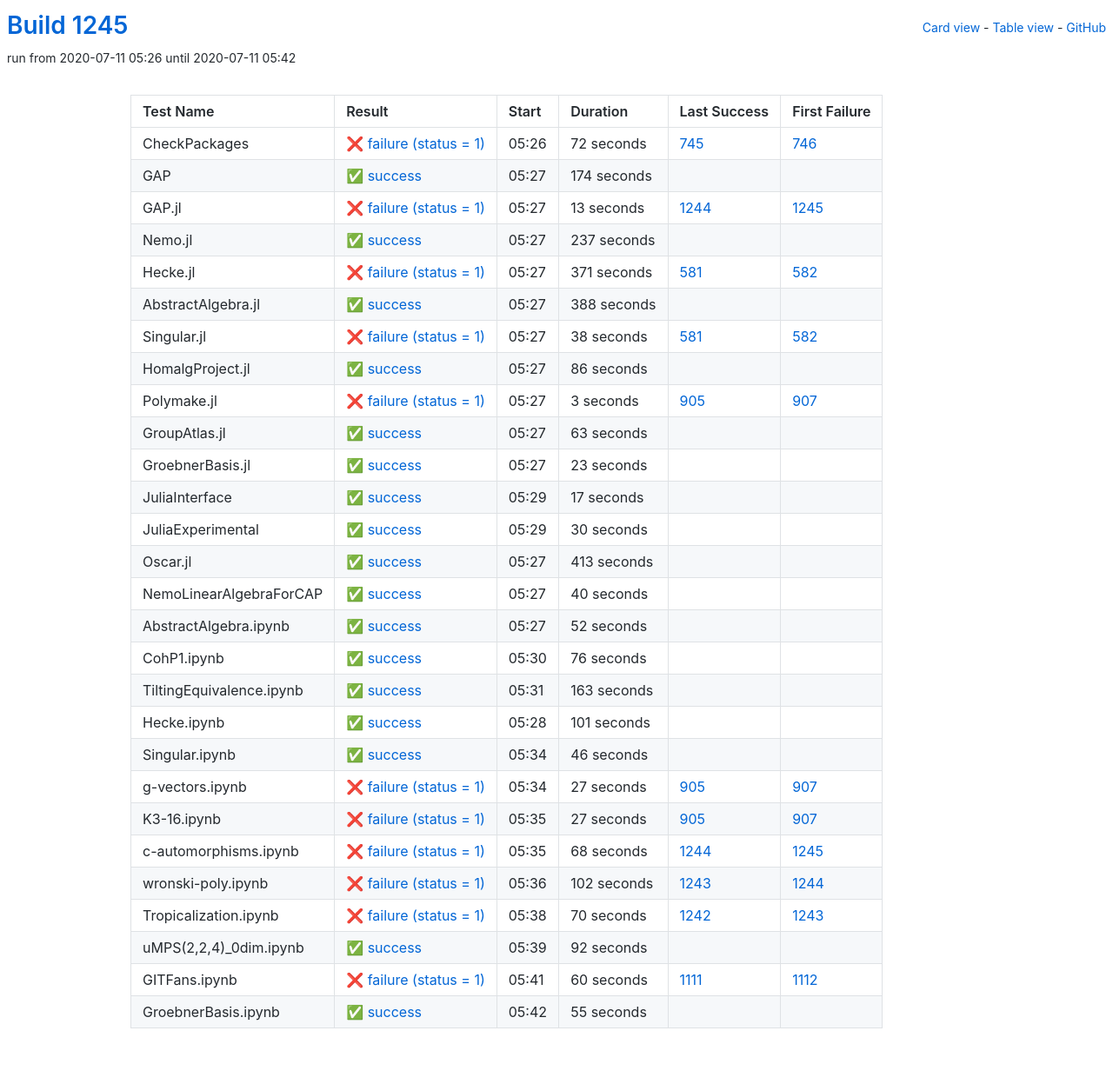
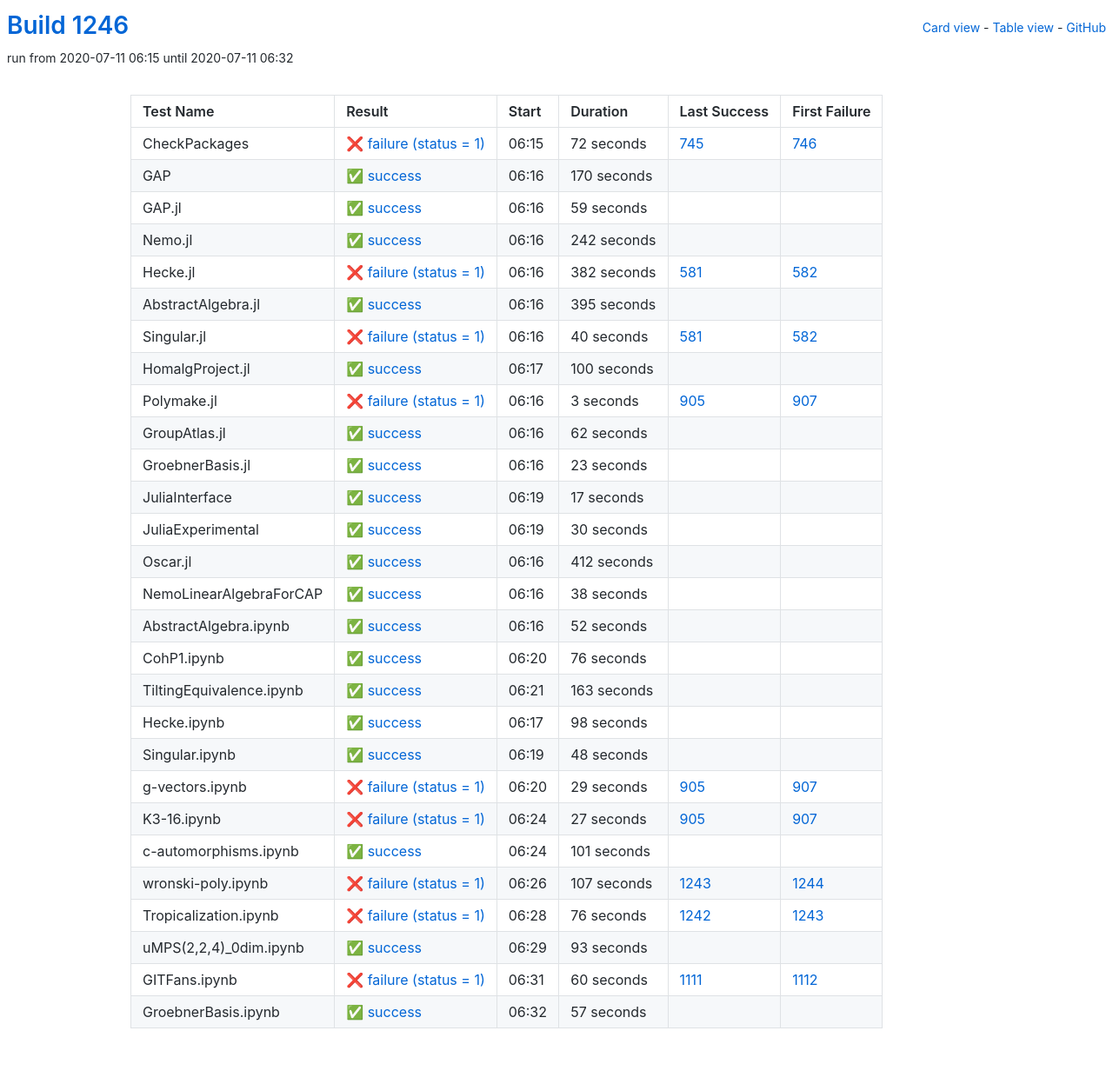
Before and after one commit to oscar-system/oscar-ci-status-1.4, a Jekyll site: the page built from table.html, in a window 1280 px wide. Shown: the whole page at 87% size. Built offline with Jekyll 4.4.1, drawn with Linux system fonts in a browser that asks for light colours.

Commit message:
Build #1246

```diff
--- a/_data/ci.yml
+++ b/_data/ci.yml
@@ -1,6 +1,6 @@
 ---
-build: 1245
-build_url: https://oscarci.mathematik.uni-kl.de/job/oscar-julia-1.4/1245/
+build: 1246
+build_url: https://oscarci.mathematik.uni-kl.de/job/oscar-julia-1.4/1246/
 job: oscar-julia-1.4
 organization: oscar-system
 repo: oscar-ci-status-1.4
@@ -8,8 +8,8 @@ repourl: https://github.com/oscar-system/oscar-ci-status-1.4
 tests:
 - name: CheckPackages
   id: checkpackages
-  log: https://oscarci.mathematik.uni-kl.de/job/oscar-julia-1.4/1245/artifact/logs/build-1245/CheckPackages.log
-  start: 2020-07-11 05:26
+  log: https://oscarci.mathematik.uni-kl.de/job/oscar-julia-1.4/1246/artifact/logs/build-1246/CheckPackages.log
+  start: 2020-07-11 06:15
   success: false
   exitcode: 1
   status: failure
@@ -20,92 +20,92 @@ tests:
   first_failure_url: https://oscarci.mathematik.uni-kl.de/job/oscar-julia-1.4/746/
 - name: GAP
   id: gap
-  log: https://oscarci.mathematik.uni-kl.de/job/oscar-julia-1.4/1245/artifact/logs/build-1245/GAP.log
-  start: 2020-07-11 05:27
+  log: https://oscarci.mathematik.uni-kl.de/job/oscar-julia-1.4/1246/artifact/logs/build-1246/GAP.log
+  start: 2020-07-11 06:16
   success: true
   exitcode: 0
   status: success
-  duration: 174
+  duration: 170
   last_success: false
   last_success_url:
   first_failure: false
   first_failure_url:
 - name: GAP.jl
   id: gap-jl
-  log: https://oscarci.mathematik.uni-kl.de/job/oscar-julia-1.4/1245/artifact/logs/build-1245/GAP.jl.log
-  start: 2020-07-11 05:27
-  success: false
-  exitcode: 1
-  status: failure
-  duration: 13
-  last_success: 1244
-  last_success_url: https://oscarci.mathematik.uni-kl.de/job/oscar-julia-1.4/1244/
-  first_failure: 1245
-  first_failure_url: https://oscarci.mathematik.uni-kl.de/job/oscar-julia-1.4/1245/
-- name: Nemo.jl
-  id: nemo-jl
-  log: https://oscarci.mathematik.uni-kl.de/job/oscar-julia-1.4/1245/artifact/logs/build-1245/Nemo.jl.log
-  start: 2020-07-11 05:27
+  log: https://oscarci.mathematik.uni-kl.de/job/oscar-julia-1.4/1246/artifact/logs/build-1246/GAP.jl.log
+  start: 2020-07-11 06:16
   success: true
   exitcode: 0
   status: success
-  duration: 237
+  duration: 59
+  last_success: false
+  last_success_url:
+  first_failure: false
+  first_failure_url:
+- name: Nemo.jl
+  id: nemo-jl
+  log: https://oscarci.mathematik.uni-kl.de/job/oscar-julia-1.4/1246/artifact/logs/build-1246/Nemo.jl.log
+  start: 2020-07-11 06:16
+  success: true
+  exitcode: 0
+  status: success
+  duration: 242
   last_success: false
   last_success_url:
   first_failure: false
   first_failure_url:
 - name: Hecke.jl
   id: hecke-jl
-  log: https://oscarci.mathematik.uni-kl.de/job/oscar-julia-1.4/1245/artifact/logs/build-1245/Hecke.jl.log
-  start: 2020-07-11 05:27
+  log: https://oscarci.mathematik.uni-kl.de/job/oscar-julia-1.4/1246/artifact/logs/build-1246/Hecke.jl.log
+  start: 2020-07-11 06:16
   success: false
   exitcode: 1
   status: failure
-  duration: 371
+  duration: 382
   last_success: 581
   last_success_url: https://oscarci.mathematik.uni-kl.de/job/oscar-julia-1.4/581/
   first_failure: 582
   first_failure_url: https://oscarci.mathematik.uni-kl.de/job/oscar-julia-1.4/582/
 - name: AbstractAlgebra.jl
   id: abstractalgebra-jl
-  log: https://oscarci.mathematik.uni-kl.de/job/oscar-julia-1.4/1245/artifact/logs/build-1245/AbstractAlgebra.jl.log
-  start: 2020-07-11 05:27
+  log: https://oscarci.mathematik.uni-kl.de/job/oscar-julia-1.4/1246/artifact/logs/build-1246/AbstractAlgebra.jl.log
+  start: 2020-07-11 06:16
   success: true
   exitcode: 0
   status: success
-  duration: 388
+  duration: 395
   last_success: false
   last_success_url:
   first_failure: false
   first_failure_url:
 - name: Singular.jl
   id: singular-jl
-  log: https://oscarci.mathematik.uni-kl.de/job/oscar-julia-1.4/1245/artifact/logs/build-1245/Singular.jl.log
-  start: 2020-07-11 05:27
+  log: https://oscarci.mathematik.uni-kl.de/job/oscar-julia-1.4/1246/artifact/logs/build-1246/Singular.jl.log
+  start: 2020-07-11 06:16
   success: false
   exitcode: 1
   status: failure
-  duration: 38
+  duration: 40
   last_success: 581
   last_success_url: https://oscarci.mathematik.uni-kl.de/job/oscar-julia-1.4/581/
   first_failure: 582
   first_failure_url: https://oscarci.mathematik.uni-kl.de/job/oscar-julia-1.4/582/
 - name: HomalgProject.jl
   id: homalgproject-jl
-  log: https://oscarci.mathematik.uni-kl.de/job/oscar-julia-1.4/1245/artifact/logs/build-1245/HomalgProject.jl.log
-  start: 2020-07-11 05:27
+  log: https://oscarci.mathematik.uni-kl.de/job/oscar-julia-1.4/1246/artifact/logs/build-1246/HomalgProject.jl.log
+  start: 2020-07-11 06:17
   success: true
   exitcode: 0
   status: success
-  duration: 86
+  duration: 100
   last_success: false
   last_success_url:
   first_failure: false
   first_failure_url:
 - name: Polymake.jl
   id: polymake-jl
-  log: https://oscarci.mathematik.uni-kl.de/job/oscar-julia-1.4/1245/artifact/logs/build-1245/Polymake.jl.log
-  start: 2020-07-11 05:27
+  log: https://oscarci.mathematik.uni-kl.de/job/oscar-julia-1.4/1246/artifact/logs/build-1246/Polymake.jl.log
+  start: 2020-07-11 06:16
   success: false
   exitcode: 1
   status: failure
@@ -116,20 +116,20 @@ tests:
   first_failure_url: https://oscarci.mathematik.uni-kl.de/job/oscar-julia-1.4/907/
 - name: GroupAtlas.jl
   id: groupatlas-jl
-  log: https://oscarci.mathematik.uni-kl.de/job/oscar-julia-1.4/1245/artifact/logs/build-1245/GroupAtlas.jl.log
-  start: 2020-07-11 05:27
+  log: https://oscarci.mathematik.uni-kl.de/job/oscar-julia-1.4/1246/artifact/logs/build-1246/GroupAtlas.jl.log
+  start: 2020-07-11 06:16
   success: true
   exitcode: 0
   status: success
-  duration: 63
+  duration: 62
   last_success: false
   last_success_url:
   first_failure: false
   first_failure_url:
 - name: GroebnerBasis.jl
   id: groebnerbasis-jl
-  log: https://oscarci.mathematik.uni-kl.de/job/oscar-julia-1.4/1245/artifact/logs/build-1245/GroebnerBasis.jl.log
-  start: 2020-07-11 05:27
+  log: https://oscarci.mathematik.uni-kl.de/job/oscar-julia-1.4/1246/artifact/logs/build-1246/GroebnerBasis.jl.log
+  start: 2020-07-11 06:16
   success: true
   exitcode: 0
   status: success
@@ -140,8 +140,8 @@ tests:
   first_failure_url:
 - name: JuliaInterface
   id: juliainterface
-  log: https://oscarci.mathematik.uni-kl.de/job/oscar-julia-1.4/1245/artifact/logs/build-1245/JuliaInterface.log
-  start: 2020-07-11 05:29
+  log: https://oscarci.mathematik.uni-kl.de/job/oscar-julia-1.4/1246/artifact/logs/build-1246/JuliaInterface.log
+  start: 2020-07-11 06:19
   success: true
   exitcode: 0
   status: success
@@ -152,8 +152,8 @@ tests:
   first_failure_url:
 - name: JuliaExperimental
   id: juliaexperimental
-  log: https://oscarci.mathematik.uni-kl.de/job/oscar-julia-1.4/1245/artifact/logs/build-1245/JuliaExperimental.log
-  start: 2020-07-11 05:29
+  log: https://oscarci.mathematik.uni-kl.de/job/oscar-julia-1.4/1246/artifact/logs/build-1246/JuliaExperimental.log
+  start: 2020-07-11 06:19
   success: true
   exitcode: 0
   status: success
@@ -164,32 +164,32 @@ tests:
   first_failure_url:
 - name: Oscar.jl
   id: oscar-jl
-  log: https://oscarci.mathematik.uni-kl.de/job/oscar-julia-1.4/1245/artifact/logs/build-1245/Oscar.jl.log
-  start: 2020-07-11 05:27
+  log: https://oscarci.mathematik.uni-kl.de/job/oscar-julia-1.4/1246/artifact/logs/build-1246/Oscar.jl.log
+  start: 2020-07-11 06:16
   success: true
   exitcode: 0
   status: success
-  duration: 413
+  duration: 412
   last_success: false
   last_success_url:
   first_failure: false
   first_failure_url:
 - name: NemoLinearAlgebraForCAP
   id: nemolinearalgebraforcap
-  log: https://oscarci.mathematik.uni-kl.de/job/oscar-julia-1.4/1245/artifact/logs/build-1245/NemoLinearAlgebraForCAP.log
-  start: 2020-07-11 05:27
+  log: https://oscarci.mathematik.uni-kl.de/job/oscar-julia-1.4/1246/artifact/logs/build-1246/NemoLinearAlgebraForCAP.log
+  start: 2020-07-11 06:16
   success: true
   exitcode: 0
   status: success
-  duration: 40
+  duration: 38
   last_success: false
   last_success_url:
   first_failure: false
   first_failure_url:
 - name: AbstractAlgebra.ipynb
   id: abstractalgebra-ipynb
-  log: https://oscarci.mathematik.uni-kl.de/job/oscar-julia-1.4/1245/artifact/logs/build-1245/AbstractAlgebra.ipynb.log
-  start: 2020-07-11 05:27
+  log: https://oscarci.mathematik.uni-kl.de/job/oscar-julia-1.4/1246/artifact/logs/build-1246/AbstractAlgebra.ipynb.log
+  start: 2020-07-11 06:16
   success: true
   exitcode: 0
   status: success
@@ -200,8 +200,8 @@ tests:
   first_failure_url:
 - name: CohP1.ipynb
   id: cohp1-ipynb
-  log: https://oscarci.mathematik.uni-kl.de/job/oscar-julia-1.4/1245/artifact/logs/build-1245/CohP1.ipynb.log
-  start: 2020-07-11 05:30
+  log: https://oscarci.mathematik.uni-kl.de/job/oscar-julia-1.4/1246/artifact/logs/build-1246/CohP1.ipynb.log
+  start: 2020-07-11 06:20
   success: true
   exitcode: 0
   status: success
@@ -212,8 +212,8 @@ tests:
   first_failure_url:
 - name: TiltingEquivalence.ipynb
   id: tiltingequivalence-ipynb
-  log: https://oscarci.mathematik.uni-kl.de/job/oscar-julia-1.4/1245/artifact/logs/build-1245/TiltingEquivalence.ipynb.log
-  start: 2020-07-11 05:31
+  log: https://oscarci.mathematik.uni-kl.de/job/oscar-julia-1.4/1246/artifact/logs/build-1246/TiltingEquivalence.ipynb.log
+  start: 2020-07-11 06:21
   success: true
   exitcode: 0
   status: success
@@ -224,44 +224,44 @@ tests:
   first_failure_url:
 - name: Hecke.ipynb
   id: hecke-ipynb
-  log: https://oscarci.mathematik.uni-kl.de/job/oscar-julia-1.4/1245/artifact/logs/build-1245/Hecke.ipynb.log
-  start: 2020-07-11 05:28
+  log: https://oscarci.mathematik.uni-kl.de/job/oscar-julia-1.4/1246/artifact/logs/build-1246/Hecke.ipynb.log
+  start: 2020-07-11 06:17
   success: true
   exitcode: 0
   status: success
-  duration: 101
+  duration: 98
   last_success: false
   last_success_url:
   first_failure: false
   first_failure_url:
 - name: Singular.ipynb
   id: singular-ipynb
-  log: https://oscarci.mathematik.uni-kl.de/job/oscar-julia-1.4/1245/artifact/logs/build-1245/Singular.ipynb.log
-  start: 2020-07-11 05:34
+  log: https://oscarci.mathematik.uni-kl.de/job/oscar-julia-1.4/1246/artifact/logs/build-1246/Singular.ipynb.log
+  start: 2020-07-11 06:19
   success: true
   exitcode: 0
   status: success
-  duration: 46
+  duration: 48
   last_success: false
   last_success_url:
   first_failure: false
   first_failure_url:
 - name: g-vectors.ipynb
   id: g-vectors-ipynb
-  log: https://oscarci.mathematik.uni-kl.de/job/oscar-julia-1.4/1245/artifact/logs/build-1245/g-vectors.ipynb.log
-  start: 2020-07-11 05:34
+  log: https://oscarci.mathematik.uni-kl.de/job/oscar-julia-1.4/1246/artifact/logs/build-1246/g-vectors.ipynb.log
+  start: 2020-07-11 06:20
   success: false
   exitcode: 1
   status: failure
-  duration: 27
+  duration: 29
   last_success: 905
   last_success_url: https://oscarci.mathematik.uni-kl.de/job/oscar-julia-1.4/905/
   first_failure: 907
   first_failure_url: https://oscarci.mathematik.uni-kl.de/job/oscar-julia-1.4/907/
 - name: K3-16.ipynb
   id: k3-16-ipynb
-  log: https://oscarci.mathematik.uni-kl.de/job/oscar-julia-1.4/1245/artifact/logs/build-1245/K3-16.ipynb.log
-  start: 2020-07-11 05:35
+  log: https://oscarci.mathematik.uni-kl.de/job/oscar-julia-1.4/1246/artifact/logs/build-1246/K3-16.ipynb.log
+  start: 2020-07-11 06:24
   success: false
   exitcode: 1
   status: failure
@@ -272,56 +272,56 @@ tests:
   first_failure_url: https://oscarci.mathematik.uni-kl.de/job/oscar-julia-1.4/907/
 - name: c-automorphisms.ipynb
   id: c-automorphisms-ipynb
-  log: https://oscarci.mathematik.uni-kl.de/job/oscar-julia-1.4/1245/artifact/logs/build-1245/c-automorphisms.ipynb.log
-  start: 2020-07-11 05:35
+  log: https://oscarci.mathematik.uni-kl.de/job/oscar-julia-1.4/1246/artifact/logs/build-1246/c-automorphisms.ipynb.log
+  start: 2020-07-11 06:24
+  success: true
+  exitcode: 0
+  status: success
+  duration: 101
+  last_success: false
+  last_success_url:
+  first_failure: false
+  first_failure_url:
+- name: wronski-poly.ipynb
+  id: wronski-poly-ipynb
+  log: https://oscarci.mathematik.uni-kl.de/job/oscar-julia-1.4/1246/artifact/logs/build-1246/wronski-poly.ipynb.log
+  start: 2020-07-11 06:26
   success: false
   exitcode: 1
   status: failure
-  duration: 68
-  last_success: 1244
-  last_success_url: https://oscarci.mathematik.uni-kl.de/job/oscar-julia-1.4/1244/
-  first_failure: 1245
-  first_failure_url: https://oscarci.mathematik.uni-kl.de/job/oscar-julia-1.4/1245/
-- name: wronski-poly.ipynb
-  id: wronski-poly-ipynb
-  log: https://oscarci.mathematik.uni-kl.de/job/oscar-julia-1.4/1245/artifact/logs/build-1245/wronski-poly.ipynb.log
-  start: 2020-07-11 05:36
-  success: false
-  exitcode: 1
-  status: failure
-  duration: 102
+  duration: 107
   last_success: 1243
   last_success_url: https://oscarci.mathematik.uni-kl.de/job/oscar-julia-1.4/1243/
   first_failure: 1244
   first_failure_url: https://oscarci.mathematik.uni-kl.de/job/oscar-julia-1.4/1244/
 - name: Tropicalization.ipynb
   id: tropicalization-ipynb
-  log: https://oscarci.mathematik.uni-kl.de/job/oscar-julia-1.4/1245/artifact/logs/build-1245/Tropicalization.ipynb.log
-  start: 2020-07-11 05:38
+  log: https://oscarci.mathematik.uni-kl.de/job/oscar-julia-1.4/1246/artifact/logs/build-1246/Tropicalization.ipynb.log
+  start: 2020-07-11 06:28
   success: false
   exitcode: 1
   status: failure
-  duration: 70
+  duration: 76
   last_success: 1242
   last_success_url: https://oscarci.mathematik.uni-kl.de/job/oscar-julia-1.4/1242/
   first_failure: 1243
   first_failure_url: https://oscarci.mathematik.uni-kl.de/job/oscar-julia-1.4/1243/
 - name: uMPS(2,2,4)_0dim.ipynb
   id: umps-2-2-4-0dim-ipynb
-  log: https://oscarci.mathematik.uni-kl.de/job/oscar-julia-1.4/1245/artifact/logs/build-1245/uMPS-2-2-4-_0dim.ipynb.log
-  start: 2020-07-11 05:39
+  log: https://oscarci.mathematik.uni-kl.de/job/oscar-julia-1.4/1246/artifact/logs/build-1246/uMPS-2-2-4-_0dim.ipynb.log
+  start: 2020-07-11 06:29
   success: true
   exitcode: 0
   status: success
-  duration: 92
+  duration: 93
   last_success: false
   last_success_url:
   first_failure: false
   first_failure_url:
 - name: GITFans.ipynb
   id: gitfans-ipynb
-  log: https://oscarci.mathematik.uni-kl.de/job/oscar-julia-1.4/1245/artifact/logs/build-1245/GITFans.ipynb.log
-  start: 2020-07-11 05:41
+  log: https://oscarci.mathematik.uni-kl.de/job/oscar-julia-1.4/1246/artifact/logs/build-1246/GITFans.ipynb.log
+  start: 2020-07-11 06:31
   success: false
   exitcode: 1
   status: failure
@@ -332,12 +332,12 @@ tests:
   first_failure_url: https://oscarci.mathematik.uni-kl.de/job/oscar-julia-1.4/1112/
 - name: GroebnerBasis.ipynb
   id: groebnerbasis-ipynb
-  log: https://oscarci.mathematik.uni-kl.de/job/oscar-julia-1.4/1245/artifact/logs/build-1245/GroebnerBasis.ipynb.log
-  start: 2020-07-11 05:42
+  log: https://oscarci.mathematik.uni-kl.de/job/oscar-julia-1.4/1246/artifact/logs/build-1246/GroebnerBasis.ipynb.log
+  start: 2020-07-11 06:32
   success: true
   exitcode: 0
   status: success
-  duration: 55
+  duration: 57
   last_success: false
   last_success_url:
   first_failure: false
```
Also changed, not shown: README.md.
